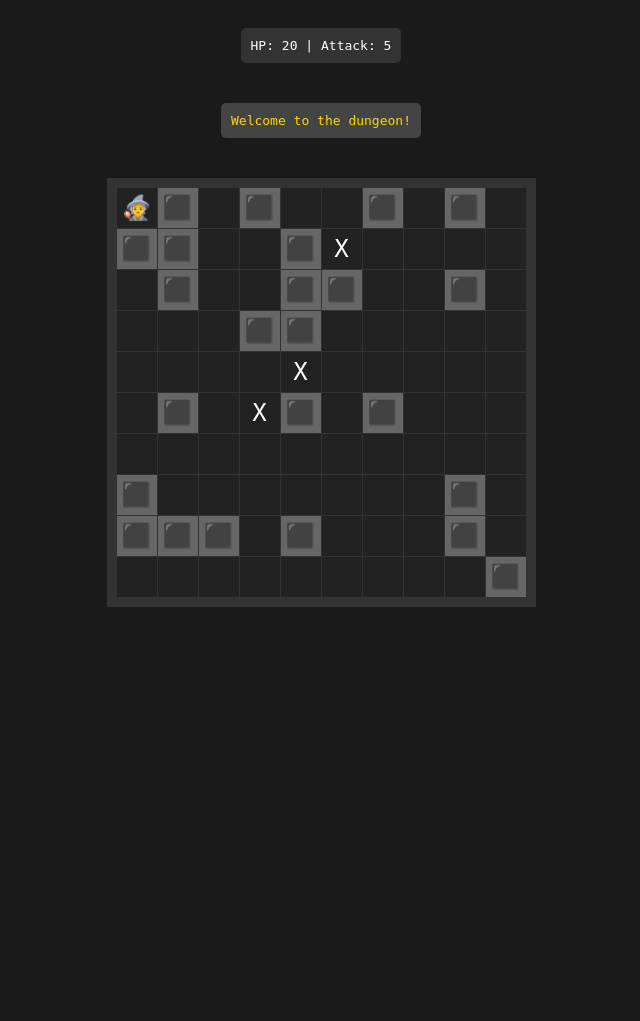
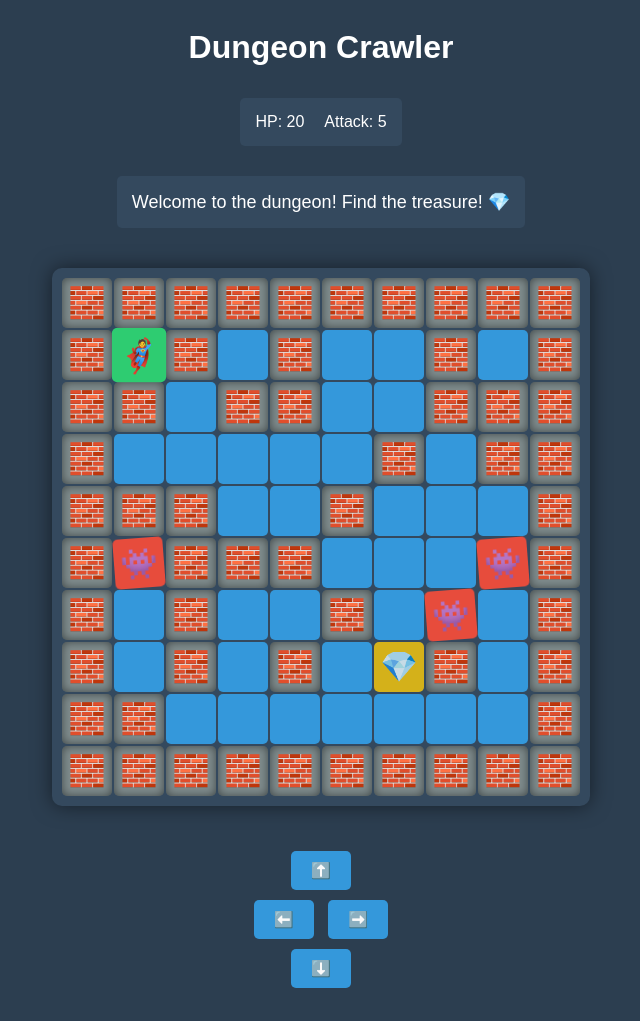
Before and after one commit to basilfish505/dungeon-console, a Flask app: page / in a window 1280 px wide. Shown: the whole page, without its empty margins (319-959 px from the left). Before the commit the page ends 607 px from the top, so only its background shows below. Run offline with Flask 3, Linux system fonts and the light colour scheme.

Commit message:
Initial commit: Simple dungeon crawler game

```diff
--- a/app.py
+++ b/app.py
@@ -4,18 +4,18 @@ import random
 app = Flask(__name__)
 app.secret_key = 'your-secret-key-here'  # Required for session
 
-def create_dungeon(size=10):
-    # Create empty dungeon
-    dungeon = [[' ' for _ in range(size)] for _ in range(size)]
+def create_dungeon():
+    # Create a 10x10 dungeon with walls and empty spaces
+    dungeon = [['#' for _ in range(10)] for _ in range(10)]
 
-    # Add walls randomly (about 20% of spaces)
-    for i in range(size):
-        for j in range(size):
-            if random.random() < 0.2:
-                dungeon[i][j] = '#'
+    # Create paths through the dungeon
+    for y in range(1, 9):
+        for x in range(1, 9):
+            if random.random() > 0.3:  # 70% chance of empty space
+                dungeon[y][x] = ' '
 
     # Ensure starting position is empty
-    dungeon[0][0] = ' '
+    dungeon[1][1] = ' '
     return dungeon
 
 @app.route('/')
@@ -23,28 +23,42 @@ def home():
     # Initialize game state
     dungeon = create_dungeon()
     session['dungeon'] = dungeon
-    session['player'] = {'x': 0, 'y': 0, 'hp': 20, 'attack': 5}
+    session['player'] = {'x': 1, 'y': 1, 'hp': 20, 'attack': 5}
 
-    # Create monsters ensuring they don't spawn on walls
+    # Create monsters
     monsters = []
     for _ in range(3):  # Create 3 monsters
         while True:
             x = random.randint(1, 8)
             y = random.randint(1, 8)
-            # Only place monster if position is empty (not a wall)
             if dungeon[y][x] == ' ':
-                monsters.append({'x': x, 'y': y, 'hp': 15, 'attack': 3, 'symbol': 'X'})
+                monsters.append({
+                    'x': x,
+                    'y': y,
+                    'hp': 10,
+                    'attack': 3,
+                    'symbol': '👾'
+                })
                 break
 
     session['monsters'] = monsters
     session['game_over'] = False
-    session['message'] = "Welcome to the dungeon!"
+    session['message'] = "Welcome to the dungeon! Find the treasure! 💎"
+
+    # Place treasure
+    while True:
+        tx = random.randint(6, 8)
+        ty = random.randint(6, 8)
+        if dungeon[ty][tx] == ' ':
+            session['treasure'] = {'x': tx, 'y': ty}
+            break
 
     return render_template('game.html',
                          dungeon=dungeon,
                          player=session['player'],
-                         monsters=session['monsters'],
+                         monsters=monsters,
                          message=session['message'],
+                         treasure=session['treasure'],
                          game_over=session['game_over'])
 
 @app.route('/move/<direction>')
@@ -55,6 +69,7 @@ def move(direction):
     player = session['player']
     dungeon = session['dungeon']
     monsters = session['monsters']
+    treasure = session['treasure']
     message = ""
 
     # Calculate new position
@@ -73,47 +88,59 @@ def move(direction):
         message = "You hit a wall!"
         new_x, new_y = player['x'], player['y']
 
-    # Check for monster collision
-    for monster in monsters:
-        if monster['x'] == new_x and monster['y'] == new_y and monster['hp'] > 0:
-            # Combat!
+    # Check for treasure
+    elif new_x == treasure['x'] and new_y == treasure['y']:
+        session['game_over'] = True
+        message = "You found the treasure! You win! 🎉"
+        player['x'], player['y'] = new_x, new_y
+        return render_template('game.html',
+                            dungeon=dungeon,
+                            player=player,
+                            monsters=monsters,
+                            message=message,
+                            treasure=treasure,
+                            game_over=True)
+
+    # Check for monster collision and handle combat
+    for monster in monsters[:]:
+        if monster['x'] == new_x and monster['y'] == new_y:
             monster['hp'] -= player['attack']
-            message = f"You hit the monster for {player['attack']} damage!"
+            message = f"You hit the monster for {player['attack']} damage! "
+
             if monster['hp'] <= 0:
-                message = "You defeated the monster!"
+                message += "You defeated the monster!"
+                monsters.remove(monster)
             else:
                 player['hp'] -= monster['attack']
-                message += f" Monster hits back for {monster['attack']} damage!"
-            new_x, new_y = player['x'], player['y']  # Don't move into monster's space
+                message += f"Monster hits back for {monster['attack']} damage!"
+                new_x, new_y = player['x'], player['y']
+            break
 
     # Update player position
     player['x'], player['y'] = new_x, new_y
 
-    # Move monsters (simple AI - move towards player)
+    # Move monsters
     for monster in monsters:
-        if monster['hp'] <= 0:
-            continue
+        if random.random() > 0.5:  # 50% chance to move
+            dx = player['x'] - monster['x']
+            dy = player['y'] - monster['y']
 
-        dx = player['x'] - monster['x']
-        dy = player['y'] - monster['y']
+            if abs(dx) > abs(dy):
+                new_x = monster['x'] + (1 if dx > 0 else -1)
+                new_y = monster['y']
+            else:
+                new_x = monster['x']
+                new_y = monster['y'] + (1 if dy > 0 else -1)
 
-        if abs(dx) > abs(dy):
-            new_x = monster['x'] + (1 if dx > 0 else -1)
-            new_y = monster['y']
-        else:
-            new_x = monster['x']
-            new_y = monster['y'] + (1 if dy > 0 else -1)
-
-        # Check if new position is valid
-        if (0 <= new_x < len(dungeon[0]) and
-            0 <= new_y < len(dungeon) and
-            dungeon[new_y][new_x] != '#'):
-            monster['x'], monster['y'] = new_x, new_y
+            if (dungeon[new_y][new_x] == ' ' and
+                not any(m != monster and m['x'] == new_x and m['y'] == new_y
+                       for m in monsters)):
+                monster['x'], monster['y'] = new_x, new_y
 
     # Check for game over
     if player['hp'] <= 0:
         session['game_over'] = True
-        message = "Game Over! You died!"
+        message = "Game Over! You died! ☠️"
 
     # Update session
     session['player'] = player
@@ -125,7 +152,8 @@ def move(direction):
                          player=player,
                          monsters=monsters,
                          message=message,
+                         treasure=treasure,
                          game_over=session['game_over'])
 
 if __name__ == '__main__':
-    app.run(debug=True)  # Add debug=True for development
+    app.run(debug=True)
--- a/templates/game.html
+++ b/templates/game.html
@@ -1,84 +1,157 @@
 <!DOCTYPE html>
 <html>
 <head>
+    <title>Simple Dungeon Crawler</title>
     <style>
         body {
-            font-family: monospace;
+            background-color: #2c3e50;
             display: flex;
             flex-direction: column;
             align-items: center;
-            background-color: #1a1a1a;
-            color: #fff;
+            font-family: Arial, sans-serif;
+            color: white;
         }
-        .dungeon {
+
+        .grid-container {
             display: grid;
-            grid-template-columns: repeat(10, 40px);
-            gap: 1px;
-            background-color: #333;
+            grid-template-columns: repeat(10, 50px);
+            grid-template-rows: repeat(10, 50px);
+            gap: 2px;
+            background-color: #34495e;
             padding: 10px;
+            border-radius: 10px;
+            box-shadow: 0 0 20px rgba(0,0,0,0.5);
             margin: 20px;
         }
-        .cell {
-            width: 40px;
-            height: 40px;
-            background-color: #222;
+
+        .grid-item {
+            background-color: #3498db;
+            border-radius: 5px;
             display: flex;
             justify-content: center;
             align-items: center;
-            font-size: 24px;
+            font-size: 30px;
+            transition: all 0.3s ease;
         }
+
         .wall {
-            background-color: #666;
+            background-color: #7f8c8d;
+            box-shadow: inset 0 0 10px rgba(0,0,0,0.5);
         }
-        .status {
+
+        .player {
+            background-color: #2ecc71;
+            animation: pulse 2s infinite;
+        }
+
+        .monster {
+            background-color: #e74c3c;
+            animation: wobble 1s infinite;
+        }
+
+        .treasure {
+            background-color: #f1c40f;
+            animation: sparkle 1s infinite;
+        }
+
+        .message {
+            background-color: #34495e;
+            padding: 15px;
+            border-radius: 5px;
             margin: 20px;
-            padding: 10px;
-            background-color: #333;
+            font-size: 18px;
+        }
+
+        .stats {
+            background-color: #34495e;
+            padding: 15px;
             border-radius: 5px;
+            margin: 10px;
+            display: flex;
+            gap: 20px;
         }
-        .message {
-            margin: 20px;
-            padding: 10px;
-            background-color: #444;
-            border-radius: 5px;
-            color: #ffd700;
+
+        @keyframes pulse {
+            0% { transform: scale(1); }
+            50% { transform: scale(1.1); }
+            100% { transform: scale(1); }
         }
+
+        @keyframes wobble {
+            0% { transform: rotate(0deg); }
+            25% { transform: rotate(5deg); }
+            75% { transform: rotate(-5deg); }
+            100% { transform: rotate(0deg); }
+        }
+
+        @keyframes sparkle {
+            0% { opacity: 0.5; }
+            50% { opacity: 1; }
+            100% { opacity: 0.5; }
+        }
+
         .game-over {
             position: fixed;
             top: 50%;
             left: 50%;
             transform: translate(-50%, -50%);
-            background-color: rgba(255, 0, 0, 0.8);
-            padding: 20px;
+            background-color: rgba(0,0,0,0.8);
+            padding: 30px;
             border-radius: 10px;
             font-size: 24px;
+            text-align: center;
+        }
+
+        button {
+            background-color: #3498db;
+            border: none;
+            padding: 10px 20px;
+            border-radius: 5px;
+            color: white;
+            font-size: 16px;
+            cursor: pointer;
+            transition: background-color 0.3s;
+            margin: 5px;
+        }
+
+        button:hover {
+            background-color: #2980b9;
+        }
+
+        .controls {
+            margin: 20px;
+            text-align: center;
         }
     </style>
 </head>
 <body>
-    <div class="status">
-        HP: {{ player.hp }} | Attack: {{ player.attack }}
+    <h1>Dungeon Crawler</h1>
+
+    <div class="stats">
+        <div>HP: {{ player.hp }}</div>
+        <div>Attack: {{ player.attack }}</div>
     </div>
 
-    <div class="message">
-        {{ message }}
-    </div>
+    <div class="message">{{ message }}</div>
 
-    <div class="dungeon">
-        {% for row in range(10) %}
-            {% for col in range(10) %}
-                <div class="cell {% if dungeon[row][col] == '#' %}wall{% endif %}">
-                    {% if player.x == col and player.y == row %}
-                        🧙
+    <div class="grid-container">
+        {% for y in range(10) %}
+            {% for x in range(10) %}
+                <div class="grid-item
+                    {% if dungeon[y][x] == '#' %}wall{% endif %}
+                    {% if player.x == x and player.y == y %}player{% endif %}
+                    {% if treasure.x == x and treasure.y == y %}treasure{% endif %}
+                    {% for monster in monsters %}
+                        {% if monster.x == x and monster.y == y %}monster{% endif %}
+                    {% endfor %}
+                ">
+                    {% if dungeon[y][x] == '#' %}🧱
+                    {% elif player.x == x and player.y == y %}🦸
+                    {% elif treasure.x == x and treasure.y == y %}💎
                     {% else %}
                         {% for monster in monsters %}
-                            {% if monster.x == col and monster.y == row and monster.hp > 0 %}
-                                {{ monster.symbol }}
-                            {% endif %}
+                            {% if monster.x == x and monster.y == y %}{{ monster.symbol }}{% endif %}
                         {% endfor %}
-                        {% if dungeon[row][col] == '#' %}
-                            ⬛
-                        {% endif %}
                     {% endif %}
                 </div>
             {% endfor %}
@@ -87,51 +160,30 @@
 
     {% if game_over %}
     <div class="game-over">
-        Game Over! Click anywhere to restart.
+        {{ message }}<br>
+        <button onclick="window.location.href='/'">Play Again</button>
     </div>
     {% endif %}
 
+    <div class="controls">
+        <button onclick="window.location.href='/move/up'">⬆️</button><br>
+        <button onclick="window.location.href='/move/left'">⬅️</button>
+        <button onclick="window.location.href='/move/right'">➡️</button><br>
+        <button onclick="window.location.href='/move/down'">⬇️</button>
+    </div>
+
     <script>
         document.addEventListener('keydown', function(event) {
-            if ({{ game_over|tojson }}) {
-                window.location.href = '/';
-                return;
-            }
-
-            let direction = null;
-            switch(event.key) {
-                case 'ArrowUp':
-                case 'w':
-                case 'W':
-                    direction = 'up';
-                    break;
-                case 'ArrowDown':
-                case 's':
-                case 'S':
-                    direction = 'down';
-                    break;
-                case 'ArrowLeft':
-                case 'a':
-                case 'A':
-                    direction = 'left';
-                    break;
-                case 'ArrowRight':
-                case 'd':
-                case 'D':
-                    direction = 'right';
-                    break;
-            }
-
-            if (direction) {
-                window.location.href = '/move/' + direction;
+            if (event.key === 'ArrowUp' || event.key === 'w') {
+                window.location.href = '/move/up';
+            } else if (event.key === 'ArrowDown' || event.key === 's') {
+                window.location.href = '/move/down';
+            } else if (event.key === 'ArrowLeft' || event.key === 'a') {
+                window.location.href = '/move/left';
+            } else if (event.key === 'ArrowRight' || event.key === 'd') {
+                window.location.href = '/move/right';
             }
         });
-
-        {% if game_over %}
-        document.addEventListener('click', function() {
-            window.location.href = '/';
-        });
-        {% endif %}
     </script>
 </body>
 </html>
```
